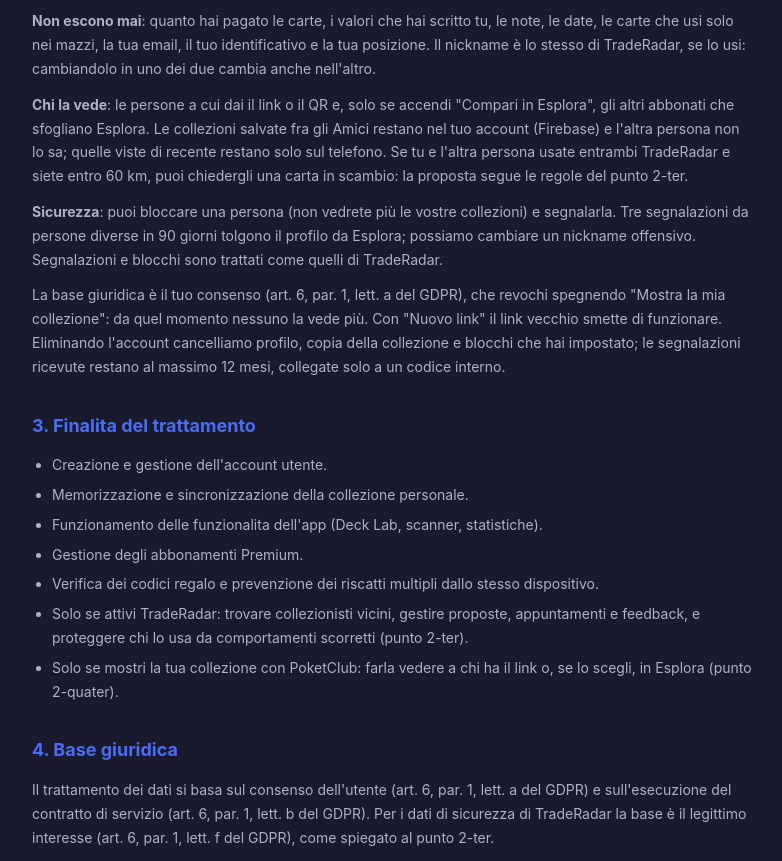
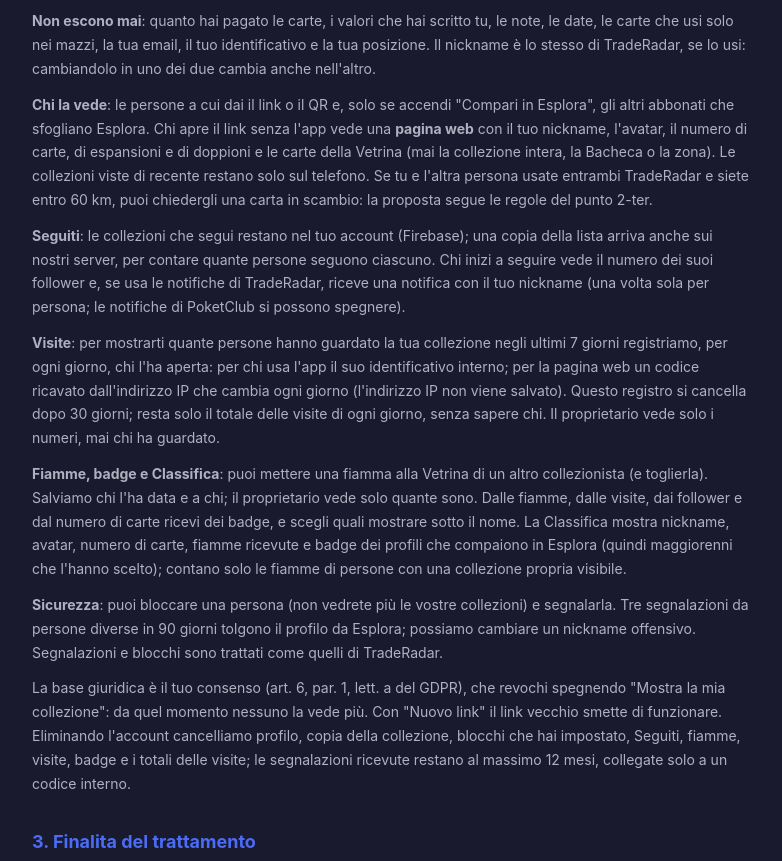
Before and after one commit to EmaBuiaDev/EmaBuiaDev.github.io, a plain HTML site: page pokevault/privacy-policy/index.html in a window 1280 px wide. Shown: the part 4077-4938 px from the top of the page, without its empty margins (248-1030 px from the left). Drawn offline with Linux system fonts and the light colour scheme.

Commit message:
PoketCards: privacy policy, PoketClub social (pagina web, Seguiti, visite, fiamme, badge, Classifica) - 3.1.30, solo Android

```diff
--- a/pokevault/privacy-policy/index.html
+++ b/pokevault/privacy-policy/index.html
@@ -147,9 +147,12 @@
     </ul>
     <p><strong>Vicino a te</strong>: se tu e un altro collezionista usate entrambi TradeRadar nella stessa zona, in Esplora ciascuno vede solo la <em>fascia di distanza</em> dell'altro (per esempio "entro 5 km"), calcolata come in TradeRadar; mai la posizione. Se nascondi la collezione mentre usi TradeRadar, anche TradeRadar va in pausa e riprende quando la mostri di nuovo.</p>
     <p><strong>Non escono mai</strong>: quanto hai pagato le carte, i valori che hai scritto tu, le note, le date, le carte che usi solo nei mazzi, la tua email, il tuo identificativo e la tua posizione. Il nickname è lo stesso di TradeRadar, se lo usi: cambiandolo in uno dei due cambia anche nell'altro.</p>
-    <p><strong>Chi la vede</strong>: le persone a cui dai il link o il QR e, solo se accendi "Compari in Esplora", gli altri abbonati che sfogliano Esplora. Le collezioni salvate fra gli Amici restano nel tuo account (Firebase) e l'altra persona non lo sa; quelle viste di recente restano solo sul telefono. Se tu e l'altra persona usate entrambi TradeRadar e siete entro 60 km, puoi chiedergli una carta in scambio: la proposta segue le regole del punto 2-ter.</p>
+    <p><strong>Chi la vede</strong>: le persone a cui dai il link o il QR e, solo se accendi "Compari in Esplora", gli altri abbonati che sfogliano Esplora. Chi apre il link senza l'app vede una <strong>pagina web</strong> con il tuo nickname, l'avatar, il numero di carte, di espansioni e di doppioni e le carte della Vetrina (mai la collezione intera, la Bacheca o la zona). Le collezioni viste di recente restano solo sul telefono. Se tu e l'altra persona usate entrambi TradeRadar e siete entro 60 km, puoi chiedergli una carta in scambio: la proposta segue le regole del punto 2-ter.</p>
+    <p><strong>Seguiti</strong>: le collezioni che segui restano nel tuo account (Firebase); una copia della lista arriva anche sui nostri server, per contare quante persone seguono ciascuno. Chi inizi a seguire vede il numero dei suoi follower e, se usa le notifiche di TradeRadar, riceve una notifica con il tuo nickname (una volta sola per persona; le notifiche di PoketClub si possono spegnere).</p>
+    <p><strong>Visite</strong>: per mostrarti quante persone hanno guardato la tua collezione negli ultimi 7 giorni registriamo, per ogni giorno, chi l'ha aperta: per chi usa l'app il suo identificativo interno; per la pagina web un codice ricavato dall'indirizzo IP che cambia ogni giorno (l'indirizzo IP non viene salvato). Questo registro si cancella dopo 30 giorni; resta solo il totale delle visite di ogni giorno, senza sapere chi. Il proprietario vede solo i numeri, mai chi ha guardato.</p>
+    <p><strong>Fiamme, badge e Classifica</strong>: puoi mettere una fiamma alla Vetrina di un altro collezionista (e toglierla). Salviamo chi l'ha data e a chi; il proprietario vede solo quante sono. Dalle fiamme, dalle visite, dai follower e dal numero di carte ricevi dei badge, e scegli quali mostrare sotto il nome. La Classifica mostra nickname, avatar, numero di carte, fiamme ricevute e badge dei profili che compaiono in Esplora (quindi maggiorenni che l'hanno scelto); contano solo le fiamme di persone con una collezione propria visibile.</p>
     <p><strong>Sicurezza</strong>: puoi bloccare una persona (non vedrete più le vostre collezioni) e segnalarla. Tre segnalazioni da persone diverse in 90 giorni tolgono il profilo da Esplora; possiamo cambiare un nickname offensivo. Segnalazioni e blocchi sono trattati come quelli di TradeRadar.</p>
-    <p>La base giuridica è il tuo consenso (art. 6, par. 1, lett. a del GDPR), che revochi spegnendo "Mostra la mia collezione": da quel momento nessuno la vede più. Con "Nuovo link" il link vecchio smette di funzionare. Eliminando l'account cancelliamo profilo, copia della collezione e blocchi che hai impostato; le segnalazioni ricevute restano al massimo 12 mesi, collegate solo a un codice interno.</p>
+    <p>La base giuridica è il tuo consenso (art. 6, par. 1, lett. a del GDPR), che revochi spegnendo "Mostra la mia collezione": da quel momento nessuno la vede più. Con "Nuovo link" il link vecchio smette di funzionare. Eliminando l'account cancelliamo profilo, copia della collezione, blocchi che hai impostato, Seguiti, fiamme, visite, badge e i totali delle visite; le segnalazioni ricevute restano al massimo 12 mesi, collegate solo a un codice interno.</p>
 
     <h2>3. Finalita del trattamento</h2>
     <ul>
@@ -203,7 +206,7 @@
 
     <p><strong>Opzione 1: Eliminazione immediata (scelta consigliata)</strong></p>
     <p>Direttamente dall'app: <strong>Impostazioni → Elimina Account</strong></p>
-    <p>L'eliminazione è immediata, definitiva e irreversibile. Vengono cancellati: profilo utente, collezione di carte, mazzi salvati e carte graduate. Se usavi TradeRadar viene disattivato anche quello, con le eccezioni per la sicurezza degli altri utenti descritte al punto 2-ter. Se usavi PoketClub vengono cancellati profilo, copia della collezione e collezioni salvate (punto 2-quater).</p>
+    <p>L'eliminazione è immediata, definitiva e irreversibile. Vengono cancellati: profilo utente, collezione di carte, mazzi salvati e carte graduate. Se usavi TradeRadar viene disattivato anche quello, con le eccezioni per la sicurezza degli altri utenti descritte al punto 2-ter. Se usavi PoketClub vengono cancellati profilo, copia della collezione, collezioni seguite, fiamme date e ricevute, visite e badge (punto 2-quater).</p>
 
     <p><strong>Opzione 2: Richiesta formale tramite email</strong></p>
     <p>Se preferisci una richiesta documentata, puoi contattarci all'indirizzo <a href="mailto:devteam.vaultcards@hotmail.com">devteam.vaultcards@hotmail.com</a>. Nella tua email, indicare:</p>
```
